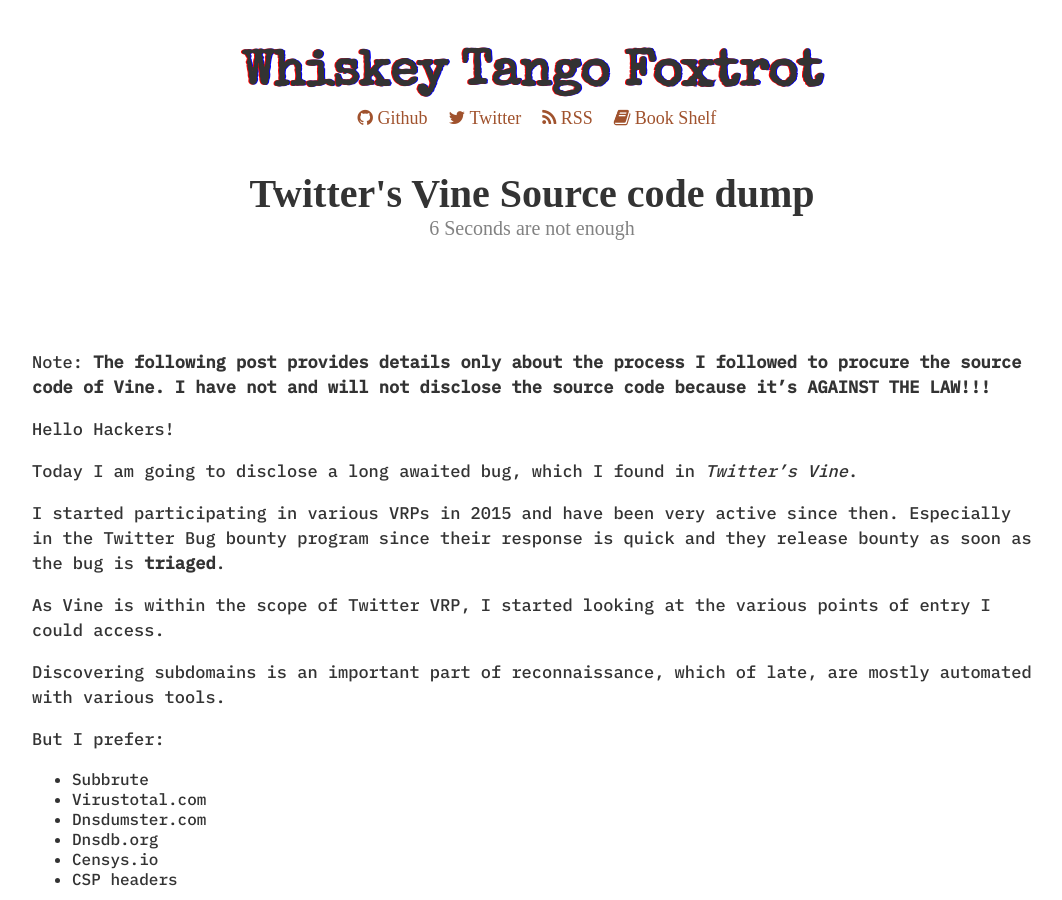
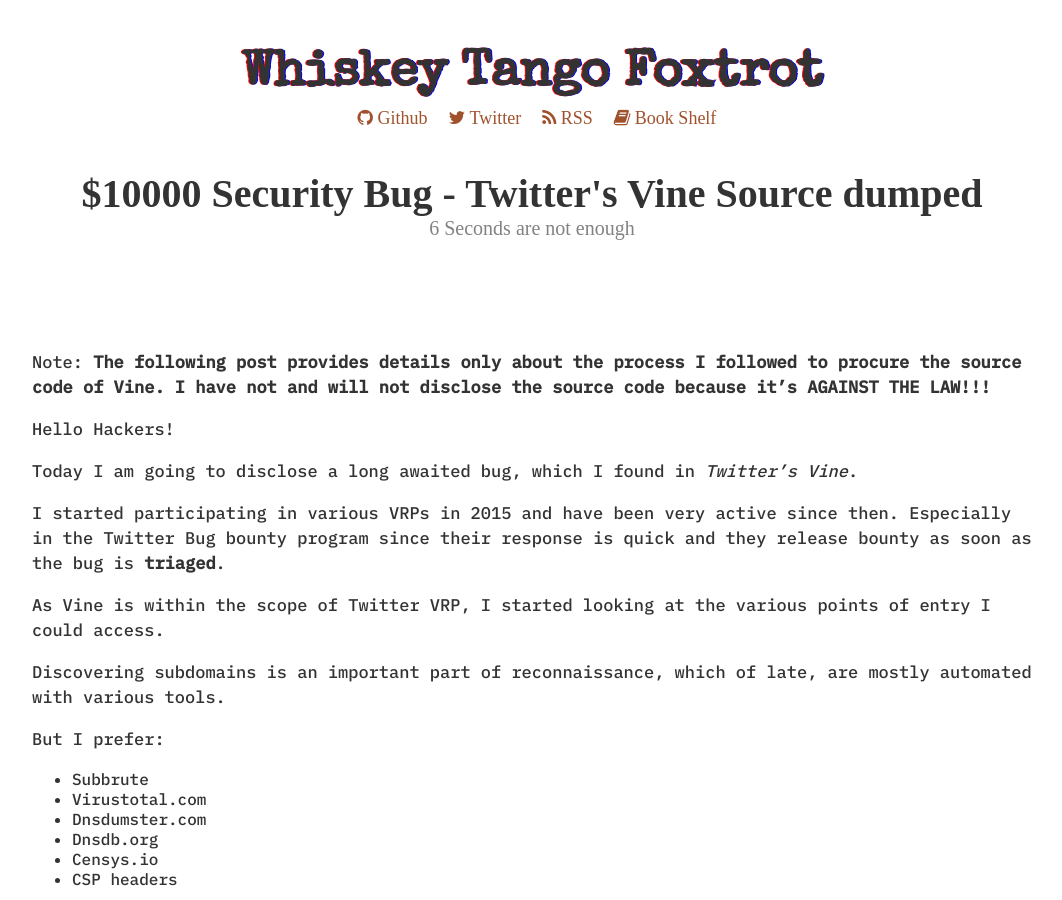
Before and after one commit to avicoder/avicoder.github.io, a Jekyll site: the page built from _posts/2016-21-07-Twitter-Vine-Source-code-dump.md, in a window 1280 px wide and 900 px high. Shown: the whole window, without its empty margins (108-1170 px from the left). Built offline with Jekyll 4.4.1, drawn with Linux system fonts in a browser that asks for light colours; some web fonts are replaced; comment, search, counter and statistics services are not loaded.

Commit message:
Update 2016-21-07-Twitter-Vine-Source-code-dump.md

```diff
--- a/_posts/2016-21-07-Twitter-Vine-Source-code-dump.md
+++ b/_posts/2016-21-07-Twitter-Vine-Source-code-dump.md
@@ -1,6 +1,6 @@
 ---
 layout: post
-title: "Twitter's Vine Source code dump"
+title: "$10000 Security Bug - Twitter's Vine Source dumped"
 subtitle: "6 Seconds are not enough"
 date: 2016-07-22 10:00:00
 ---
```
